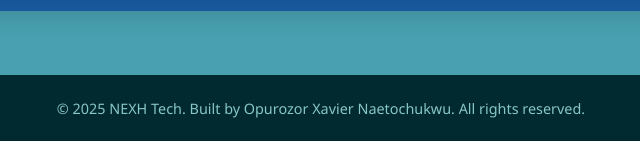
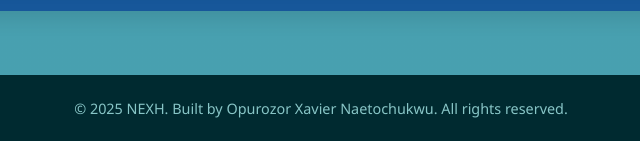
Before and after one commit to XavierOpurozor/Nexh-TechCompany, a plain HTML site: page about.html in a window 1280 px wide. Shown: the part 2035-2176 px from the top of the page, 319-959 px from the left. Drawn offline with Linux system fonts and the light colour scheme; a web font is replaced by a local one.

Commit message:
Update about.html

```diff
--- a/about.html
+++ b/about.html
@@ -2,7 +2,7 @@
 <html lang="en">
 <head>
   <meta charset="UTF-8" />
-  <title>About | NEXH Tech</title>
+  <title>About | NEXH</title>
   <link rel="icon" href="Favicon special ultra.png" type="image/png" />
   <style>
   /* Fonts and base */
@@ -375,7 +375,7 @@ img {
   </section>
 
   <div class="footer">
-    &copy; 2025 NEXH Tech. Built by Opurozor Xavier Naetochukwu. All rights reserved.
+    &copy; 2025 NEXH. Built by Opurozor Xavier Naetochukwu. All rights reserved.
   </div>
 </body>
 </html>
```
